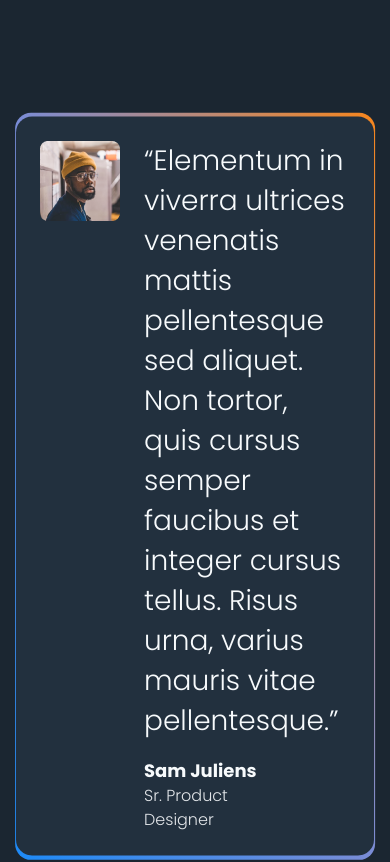
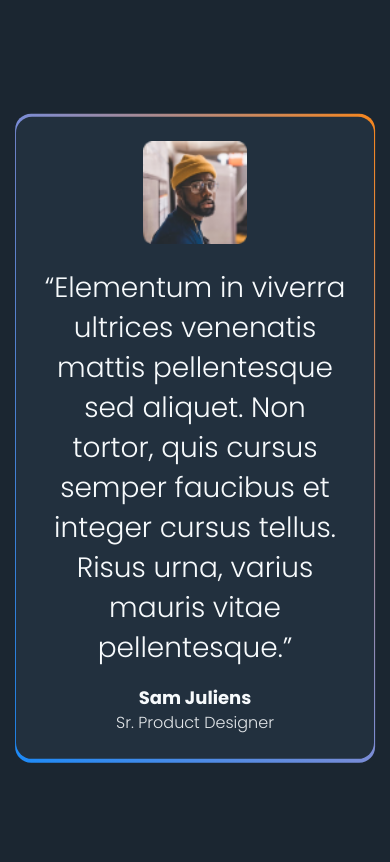
Before and after one commit to sagungt/growkit, a website: page dist/index.html in a window 390 px wide. Shown: the part 3210-4072 px from the top of the page. Drawn offline with Linux system fonts and the light colour scheme.

Commit message:
add responsive to review section

```diff
--- a/dist/index.html
+++ b/dist/index.html
@@ -42,7 +42,7 @@
             </li>
           </ul>
 
-          <div class="flex flex-row gap-y-2 gap-x-8 w-full lg:w-auto">
+          <div class="flex flex-row gap-y-2 gap-x-8 w-full md:w-auto lg:w-auto">
             <a href="#" class="btn-secondary text-center flex-1 md:flex-initial lg:flex-initial">Log In</a>
             <a href="#" class="btn-primary text-center flex-1 md:flex-initial lg:flex-initial">Sign Up</a>
           </div>
@@ -164,14 +164,14 @@
   <section id="review" class="bg-dark py-10">
     <div class="container flex justify-center">
 
-      <div class="flex rounded-2xl p-6 w-[800px] gap-6 bg-[#22303E] relative after:absolute after:w-[100.5%] after:h-[101%] after:bg-gradient-to-tr after:from-[#1D8AF7] after:via-[#7A8CD6] after:to-[#F7861D] after:top-1/2 after:left-1/2 after:rounded-2xl after:-translate-x-1/2 after:-translate-y-1/2 after:-z-20 after:transition-all hover:after:w-[120%] hover:after:h-[50%] z-10 before:absolute before:w-full before:h-full before:bg-[#22303E] before:top-1/2 before:left-1/2 before:rounded-2xl before:-translate-x-1/2 before:-translate-y-1/2 before:-z-10">
-        <img src="./assets/img/SamJuliens.png" alt="Sam Juliens" class="w-[80px] h-[80px]">
+      <div class="flex flex-col md:flex-row lg:flex-row items-center md:items-start md:justify-center rounded-2xl p-6 w-[800px] gap-6 bg-[#22303E] relative after:absolute after:w-[100.5%] after:h-[101%] after:bg-gradient-to-tr after:from-[#1D8AF7] after:via-[#7A8CD6] after:to-[#F7861D] after:top-1/2 after:left-1/2 after:rounded-2xl after:-translate-x-1/2 after:-translate-y-1/2 after:-z-20 after:transition-all hover:after:w-[120%] hover:after:h-[50%] z-10 before:absolute before:w-full before:h-full before:bg-[#22303E] before:top-1/2 before:left-1/2 before:rounded-2xl before:-translate-x-1/2 before:-translate-y-1/2 before:-z-10 text-center md:text-left lg:text-left">
+        <img src="./assets/img/SamJuliens.png" alt="Sam Juliens" class="w-1/3 h-1/3 md:w-[80px] lg:w-[80px] md:h-[80px] lg:h-[80px]">
 
         <div class="text-whiteText space-y-4 z-10">
           <p class="font-light leading-[40px] text-[28px]">
             “Elementum in viverra ultrices venenatis mattis pellentesque sed aliquet. Non tortor, quis cursus semper faucibus et integer cursus tellus. Risus urna, varius mauris vitae pellentesque.”
           </p>
-          <div class="flex flex-col w-[140px]">
+          <div class="flex flex-col md:w-[140px] lg:w-[140px] w-full items-center justify-center md:items-start">
             <span class="font-bold text-[18px]">Sam Juliens</span>
             <span class="text-whiteText/90 font-light">Sr. Product Designer</span>
           </div>
```
Also changed, not shown: dist/styles/style.css.
